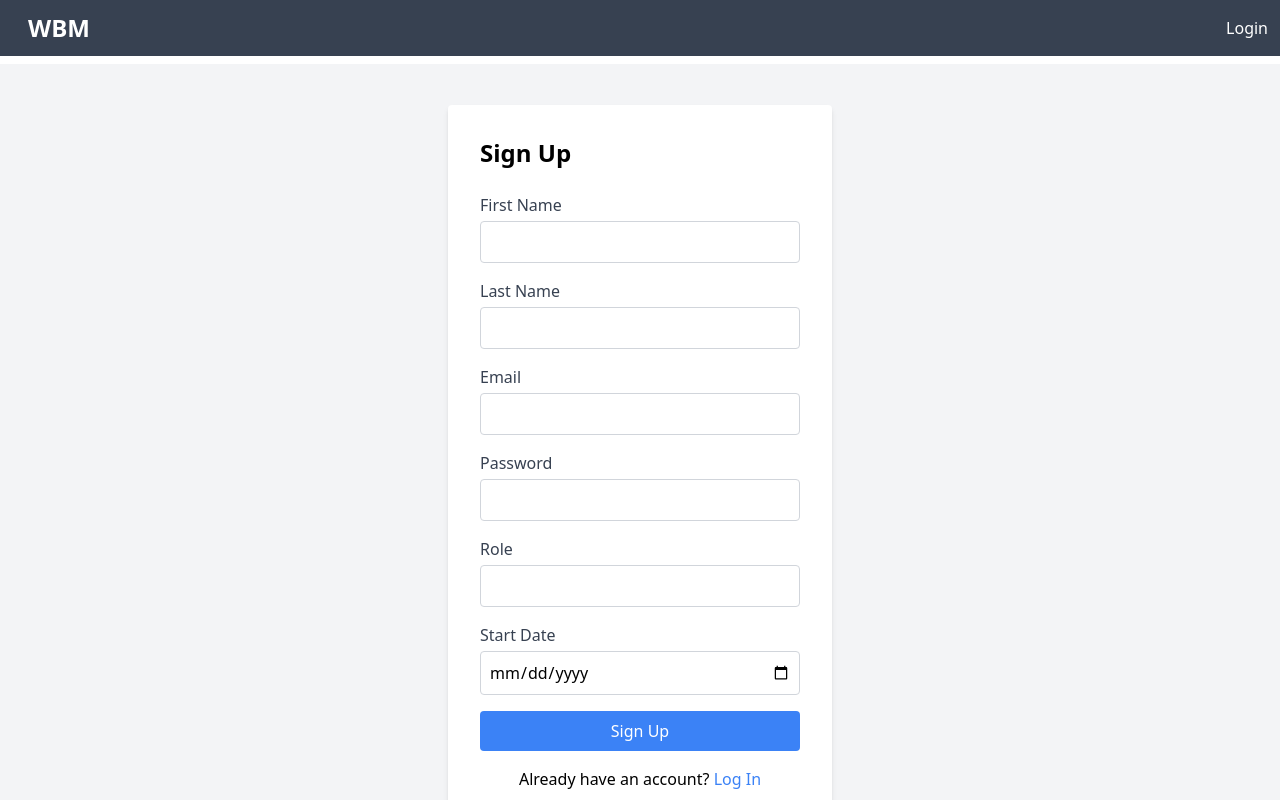
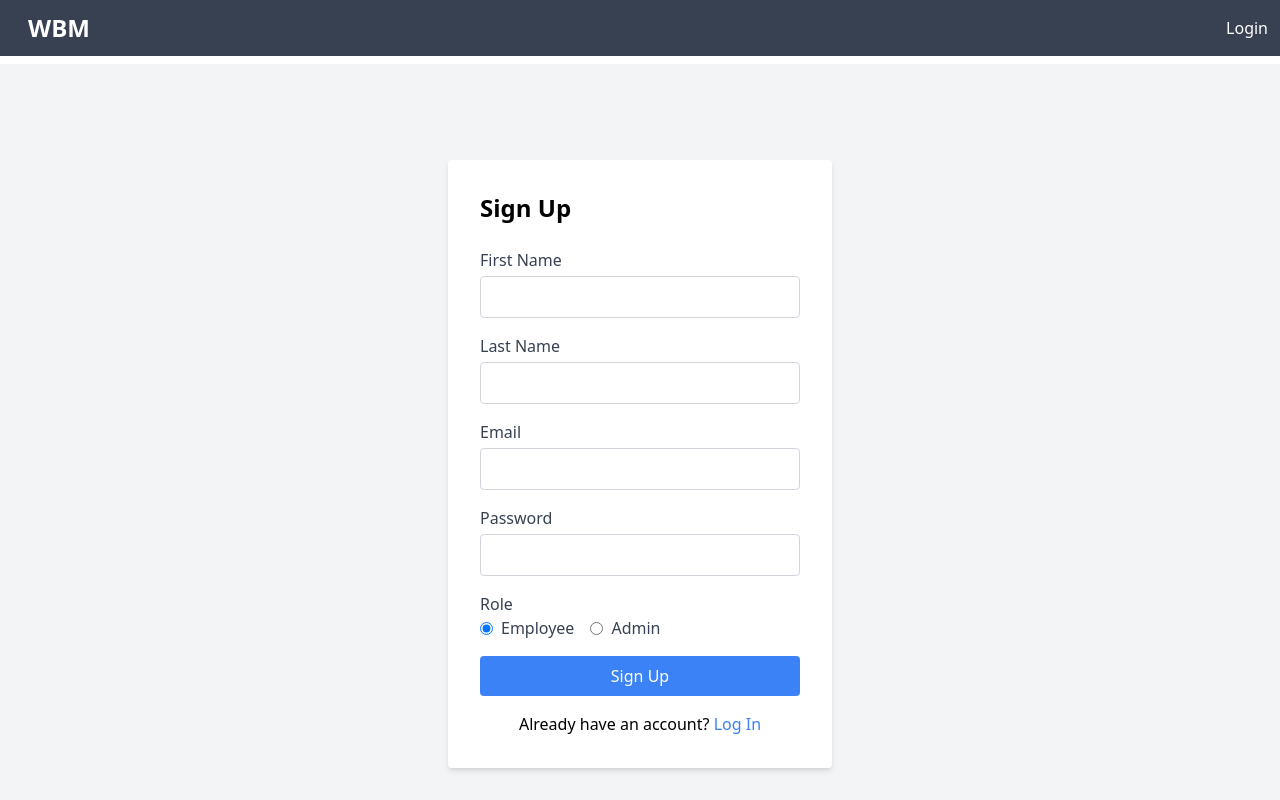
Before and after one commit to AyushThapaliya2/new-wbm-frkd, a Next.js app: page /signup in a window 1280 px wide. Built offline with nearby package versions, Linux system fonts and the light colour scheme; no server answers.

Commit message:
ui update

```diff
--- a/app/historical-data/page.js
+++ b/app/historical-data/page.js
@@ -102,7 +102,8 @@ function Data() {
         // Calculate start and end dates based on the fetched data
         const dates = data.map(item => new Date(item.saved_time));
         const minDate = dates.length ? new Date(Math.min(...dates)) : new Date();
-        const maxDate = dates.length ? new Date(Math.max(...dates)) : new Date();
+        let maxDate = dates.length ? new Date(Math.max(...dates)) : new Date();
+        maxDate.setDate(maxDate.getDate() + 1);
 
         setStartDate(minDate.toISOString().split('T')[0]);
         setEndDate(maxDate.toISOString().split('T')[0]);
--- a/app/signup/page.js
+++ b/app/signup/page.js
@@ -11,8 +11,7 @@ export default function Signup() {
   const [password, setPassword] = useState('');
   const [fname, setFname] = useState('');
   const [lname, setLname] = useState('');
-  const [role, setRole] = useState('');
-  const [startDate, setStartDate] = useState('');
+  const [role, setRole] = useState('employee'); // Default to 'employee'
   const router = useRouter();
 
   const handleSignup = async (e) => {
@@ -36,7 +35,7 @@ export default function Signup() {
     }
 
     const { error: insertError } = await supabase.from('users').insert([
-      { email, password: hashedPassword, fname, lname, role, start_date: startDate }
+      { email, password: hashedPassword, fname, lname, role, start_date: new Date().toISOString() }
     ]);
 
     if (insertError) {
@@ -97,25 +96,30 @@ export default function Signup() {
         </div>
         <div className="mb-4">
           <label htmlFor="role" className="block text-gray-700">Role</label>
-          <input
-            type="text"
-            id="role"
-            value={role}
-            onChange={(e) => setRole(e.target.value)}
-            className="w-full p-2 border border-gray-300 rounded mt-1"
-            required
-          />
-        </div>
-        <div className="mb-4">
-          <label htmlFor="startDate" className="block text-gray-700">Start Date</label>
-          <input
-            type="date"
-            id="startDate"
-            value={startDate}
-            onChange={(e) => setStartDate(e.target.value)}
-            className="w-full p-2 border border-gray-300 rounded mt-1"
-            required
-          />
+          <div className="flex items-center space-x-4">
+            <label className="flex items-center">
+              <input
+                type="radio"
+                name="role"
+                value="employee"
+                checked={role === 'employee'}
+                onChange={(e) => setRole(e.target.value)}
+                className="form-radio text-blue-600"
+              />
+              <span className="ml-2 text-gray-700">Employee</span>
+            </label>
+            <label className="flex items-center">
+              <input
+                type="radio"
+                name="role"
+                value="admin"
+                checked={role === 'admin'}
+                onChange={(e) => setRole(e.target.value)}
+                className="form-radio text-blue-600"
+              />
+              <span className="ml-2 text-gray-700">Admin</span>
+            </label>
+          </div>
         </div>
         <button type="submit" className="w-full bg-blue-500 text-white p-2 rounded">Sign Up</button>
         <div className="mt-4 text-center">
```
